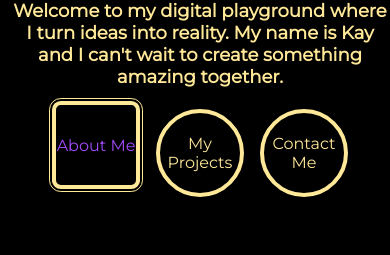
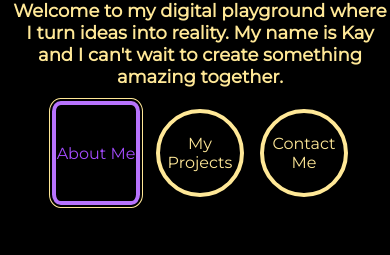
Before and after one commit to kay-dev-uk/Portfolio, a React (Vite) app: page / in a window 390 px wide. In both pictures the pointer is over the element 96 px from the left and 479 px from the top of the page. Shown: the part 326-581 px from the top of the page. Built offline with nearby package versions, Linux system fonts and the light colour scheme.

Commit message:
fix styling bugs

```diff
--- a/src/Pages/Home/index.jsx
+++ b/src/Pages/Home/index.jsx
@@ -82,7 +82,7 @@ const Home = () => {
               Contact Me
         </span>
       </div>
-      <span className='hidden-right' id='home-to-about' onClick={() => scrollToSection('about')}>
+      <span id='home-to-about' onClick={() => scrollToSection('about')}>
         <FaArrowDown /> About
       </span>
     </div>
--- a/src/index.css
+++ b/src/index.css
@@ -71,6 +71,7 @@ body {
   align-items: center;
   bottom: 5vh;
   right: 5vw;
+  transition: transform 0.4s ease-in-out;
 }
 
 .contact, .about{
@@ -209,12 +210,12 @@ body {
 }
 
 .nav-links span:hover{
-  border: 4px solid #FFE897;
+  border: 4px solid #B773FD;
   margin-top: 4em;
   margin-bottom: 4em;
   height: 4em;
   border-radius: 10%;
-  transition: all 0.4s ease-in-out !important;
+  transition: all 0.3s ease-in-out !important;
 }
 
 span:hover {
@@ -224,6 +225,7 @@ span:hover {
   outline: 1px solid #FFE897;
   outline-offset: 2px;
   border-radius: 5px;
+  animation-fill-mode: forwards;
   transition: color 0.2s ease-in-out;
 }
 
@@ -482,10 +484,10 @@ button {
   }
 
   .nav-links span:hover{
-    border: 4px solid #FFE897;
+    border: 4px solid #B773FD;
     margin-top: 0;
     margin-bottom: 0;
-    height: 5em;
+    height: 6em;
     border-radius: 10%;
     transition: all 1s ease-in-out;
   }
@@ -521,7 +523,7 @@ button {
   opacity: 0;
   filter: blur(5px);
   transform: translateX(-100%);
-  transition: all 1.5s;
+  transition: transform 1.5s, bounce 1s, color 0.2s;
 }
 
 .show {
```
